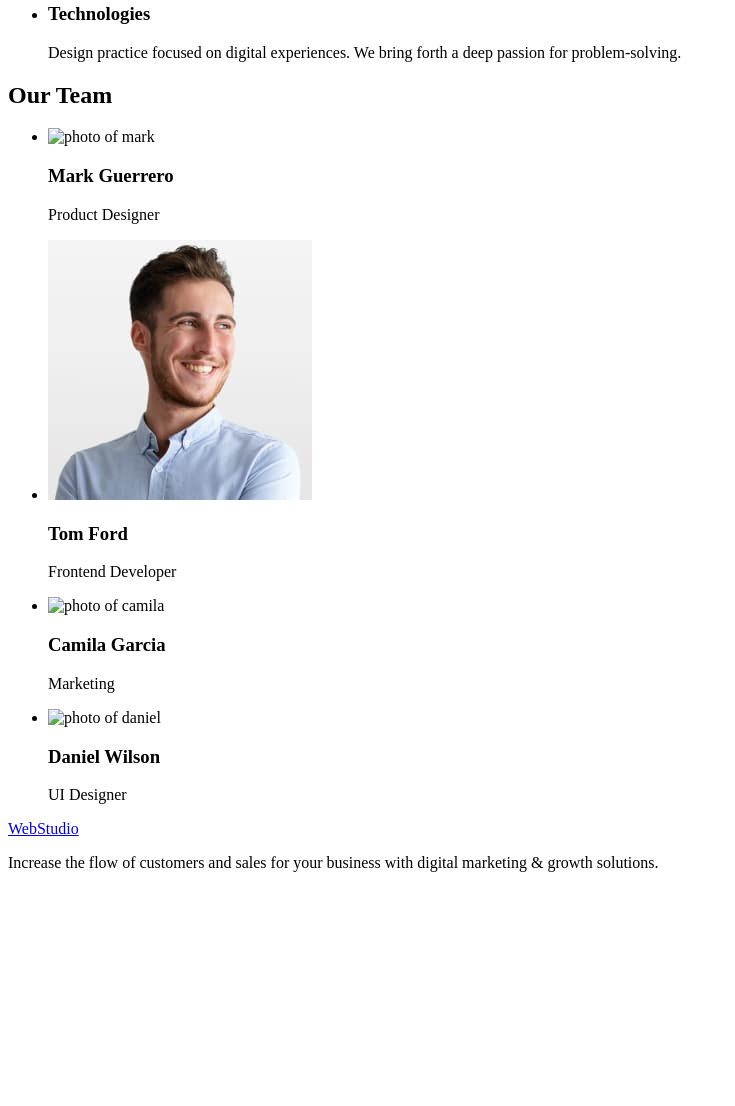
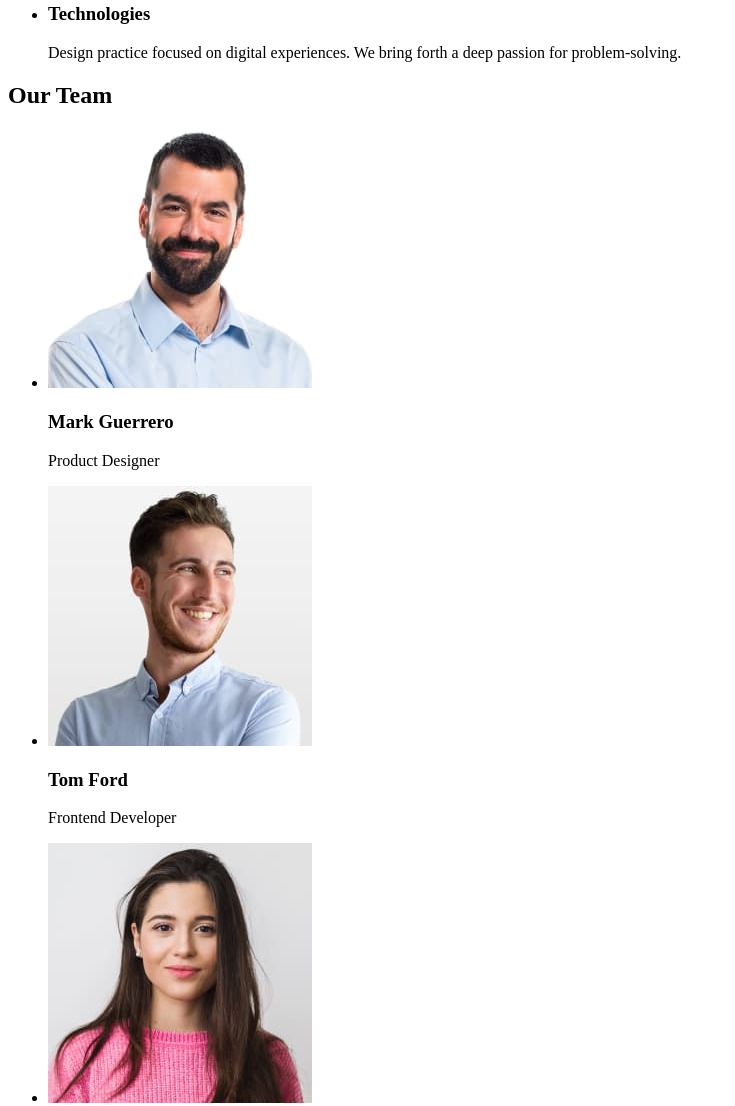
Before and after one commit to AnastasiiaPerevytska/Tutorial, a plain HTML site: page index.html in a window 1280 px wide. Shown: the part 532-1638 px from the top of the page, without its empty margins (0-735 px from the left). Before the commit the page ends 1420 px from the top, so only its background shows below. Drawn offline with Linux system fonts and the light colour scheme; the site is published under a folder, as on GitHub Pages, so addresses that start at the root find nothing.

Commit message:
update index.html

```diff
--- a/index.html
+++ b/index.html
@@ -67,25 +67,25 @@
             <h2>Our Team</h2>
             <ul>
                 <li>
-                    <img src="/images/employer1.jpg" width="264" alt="photo of mark">
+                    <img src="./images/employer1.jpg" width="264" alt="photo of mark">
                     <h3>Mark Guerrero</h3>
                     <p>Product Designer</p>
                 </li>
 
                 <li>
-                    <img src="images/employer2.jpg" width="264" alt="photo of tom">
+                    <img src="./images/employer2.jpg" width="264" alt="photo of tom">
                     <h3>Tom Ford</h3>
                     <p>Frontend Developer</p>
                 </li>
 
                 <li>
-                    <img src="/images/emloyer3.jpg" width="264" alt="photo of camila">
+                    <img src="./images/emloyer3.jpg" width="264" alt="photo of camila">
                     <h3>Camila Garcia</h3>
                     <p>Marketing</p>
                 </li>
 
                 <li>
-                    <img src="/images/employer4.jpg" width="264" alt="photo of daniel">
+                    <img src="./images/employer4.jpg" width="264" alt="photo of daniel">
                     <h3>Daniel Wilson</h3>
                     <p>UI Designer</p>
                 </li>
```
